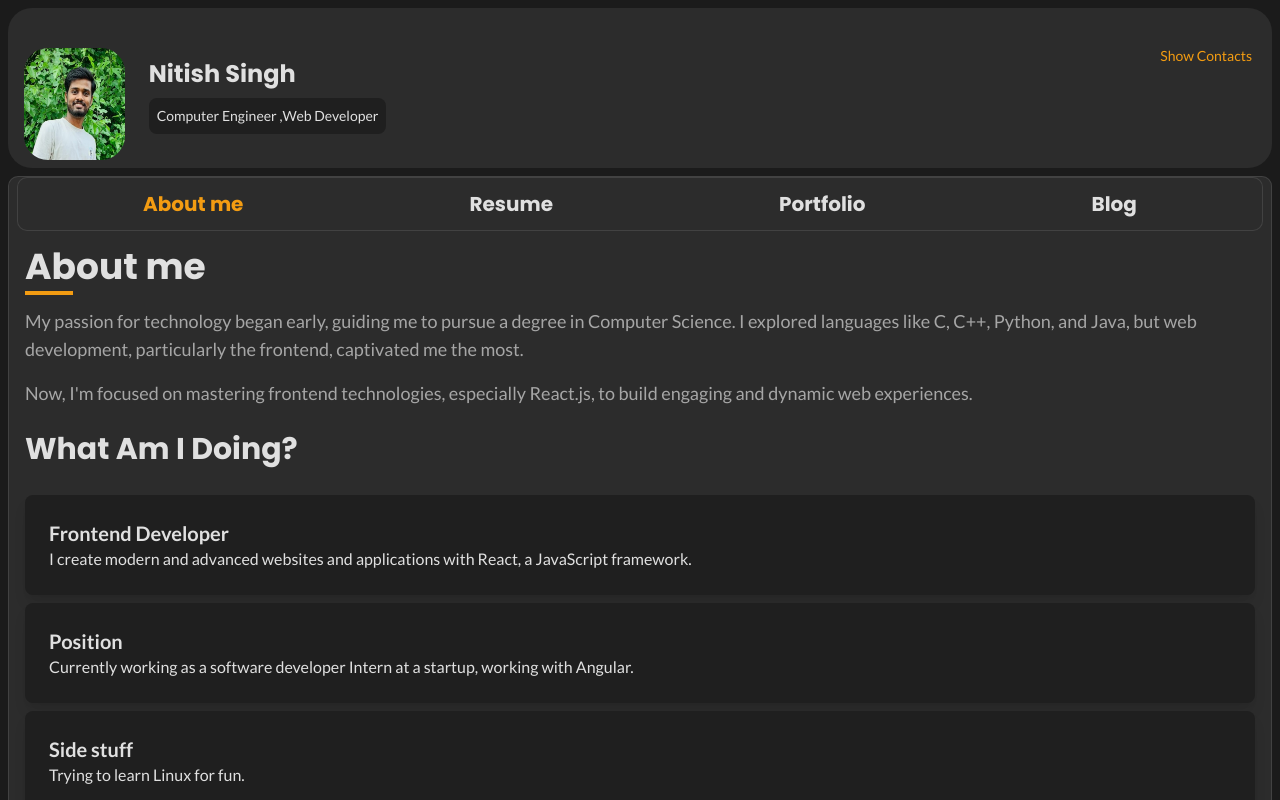
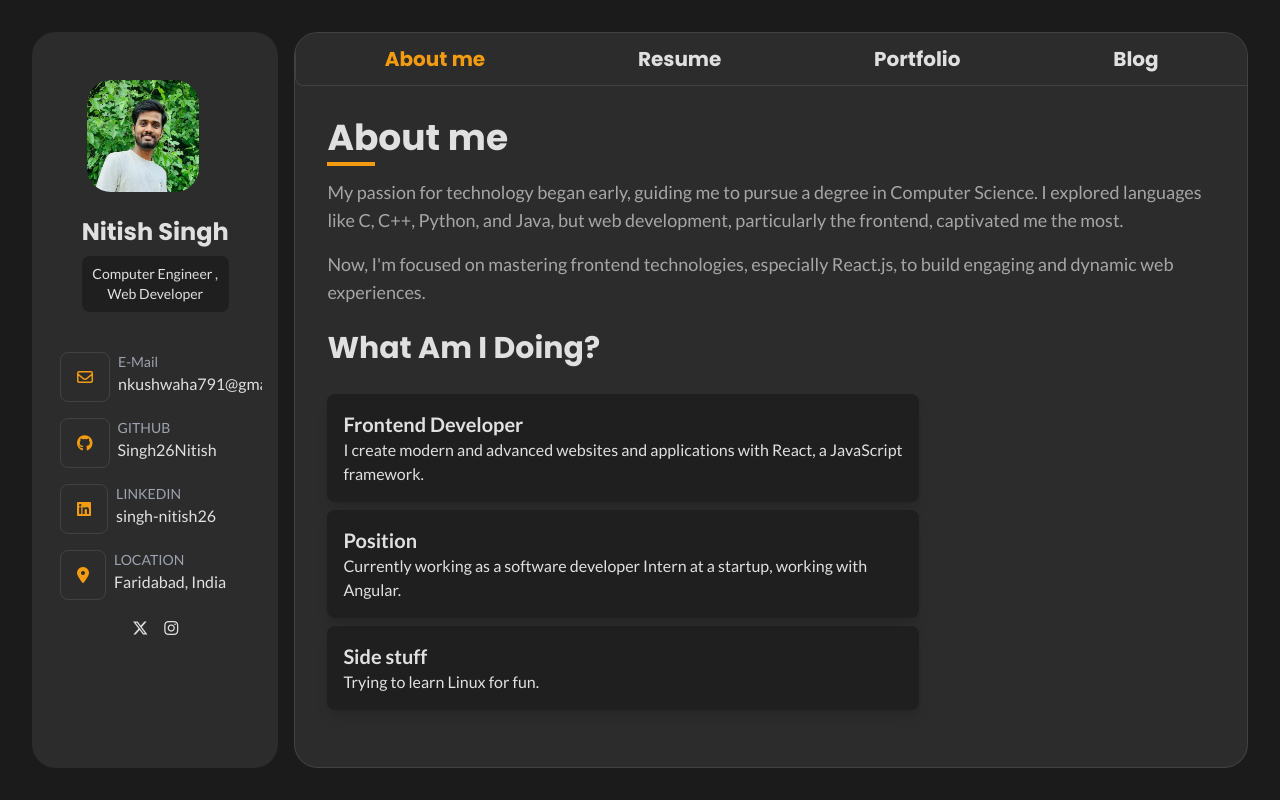
Before and after one commit to Singh26Nitish/profile, a React (Create React App) app: page /about in a window 1280 px wide. Built offline with nearby package versions, Linux system fonts and the light colour scheme.

Commit message:
first test done

```diff
--- a/src/Components/Aside.js
+++ b/src/Components/Aside.js
@@ -13,26 +13,26 @@ function Aside() {
     };
 
     return (
-        <aside className="text-font bg-light rounded-3xl m-2 pb-2">
+        <aside className="text-font bg-light rounded-3xl m-2 pb-4 sm:w-1/5 sm:p-4">
             {/* About me section */}
-            <div className="flex justify-start items-center px-4">
+            <div className="flex justify-start items-center px-4 sm:flex-col sm:mt-4">
                 <div className="mr-6">
-                    <img src={profile} alt="pfp" className="h-28 w-28 mt-10 rounded-3xl" />
+                    <img src={profile} alt="pfp" className="max-w-xs max-h-28 mt-4 rounded-3xl" />
                 </div>
 
-                <div className="flex justify-between w-full">
+                <div className="flex justify-between w-fu">
                     <div className="flex-col">
                         <div className="font-bold text-2xl mt-6 font-poppins text-font">
                             <p>Nitish Singh</p>
                         </div>
-                        <div className="text-sm p-2 mt-2 bg-content rounded-lg flex items-center text-font">
+                        <div className="text-sm p-2 mt-2 bg-content rounded-lg flex items-center text-font sm:flex-col">
                             <p>Computer Engineer ,</p>
                             <p> Web Developer</p>
                         </div>
                     </div>
 
                     {/* Toggle button aligned to the right */}
-                    <div className="mt-2 ml-auto rounded-lg text-sm">
+                    <div className="block sm:hidden mt-2 ml-auto rounded-lg text-sm">
                         <button
                             className="p-1 text-high"
                             onClick={toggleContacts}
@@ -45,7 +45,9 @@ function Aside() {
 
             {/* My handles section with smooth transition */}
             <div
-                className={`transition-max-height duration-500 ease-in-out overflow-hidden ${showContacts ? 'max-h-96' : 'max-h-0'}`}
+                className={`transition-all duration-500 ease-in-out overflow-hidden ${
+                    showContacts ? 'max-h-96 sm:max-h-full' : 'max-h-0 sm:max-h-full'
+                } sm:block`}
                 >
                 <div className="mt-10 flex flex-col ml-3">
                     {data.socials.map((card, index) => (
@@ -66,10 +68,16 @@ function Aside() {
                 </div>
 
                 <div className="flex justify-center mb-2">
-                    <div className="mx-2"><a href="https://x.com/Singh_Nitish26"><i className="fa-brands fa-x-twitter"></i></a></div>
-                    <div className="mx-2"><a href="https://www.instagram.com/singh_nitish26/"><i className="fa-brands fa-instagram"></i></a></div>
+                    <div className="mx-2">
+                    <a href="https://x.com/Singh_Nitish26"><i className="fa-brands fa-x-twitter"></i></a>
+                    </div>
+                    <div className="mx-2">
+                    <a href="https://www.instagram.com/singh_nitish26/"><i className="fa-brands fa-instagram"></i></a>
                     </div>
                 </div>
+            </div>
+
+
         </aside>
     );
 }
--- a/src/Components/Base.js
+++ b/src/Components/Base.js
@@ -4,7 +4,7 @@ import Home from "./Home";
 
 function Base() {
   return (
-    <div className="flex-col">
+    <div className="sm:flex sm:p-6 sm:my-auto sm:h-screen">
       <Aside />
       <Home />
     </div>
--- a/src/Components/Home.js
+++ b/src/Components/Home.js
@@ -8,10 +8,11 @@ import Blog from "../routes/Blog";
 
 function Home() {
     return (
-        <section className="bg-light m-2 text-font rounded-3xl thin-border flex flex-col justify-between overflow-auto overscroll-none">
+        <section className="bg-light m-2 text-font rounded-3xl thin-border flex flex-col justify-between overflow-auto
+        overscroll-none sm:w-4/5">
             <Navbar />
             <div className="flex-1 p-2 pt-2">
-                <div className="flex-1 p-2 pt-2">
+                <div className="flex-1 p-2 pt-2 sm:p-6">
                     <Routes>
                         {/* Redirect the root path to /about */}
                         <Route className="mx-1" path="/" element={<Navigate to="/about" replace />} />
--- a/src/Components/Navbar.js
+++ b/src/Components/Navbar.js
@@ -4,7 +4,10 @@ import { NavLink } from "react-router-dom";
 function Navbar() {
   return (
     <div className="relative w-full font-poppins">
-      <div className="bg-light flex text-font justify-around p-3 mx-2 rounded-3xl text-xl thin-border">
+      {/* <div className="bg-light flex text-font justify-around p-3 mx-rounded-3xl text-xl thin-border ">  */}
+      <div className="bg-light flex text-font justify-around p-3 mx-rounded-3xl text-xl border border-white rounded-lg thin-border sm:border-r-0 sm:border-t-0 sm:rounded-tl-none sm:rounded-br-none">
+
+
         <NavLink
           to="/about"
           className={({ isActive }) =>
--- a/src/index.css
+++ b/src/index.css
@@ -4,14 +4,7 @@
 @tailwind components;
 @tailwind utilities;
 
+
 .thin-border {
     border: 1px solid rgba(255, 255, 255, 0.1);
-    border-radius: 10px;
-}
-
-.no-border{
-    border-right: none;
-    border-top: none;
-    border-top-left-radius: 0;
-    border-bottom-right-radius: 0;
-}
+  }
--- a/src/routes/About.js
+++ b/src/routes/About.js
@@ -20,7 +20,7 @@ function About() {
                 <h1 className="text-3xl font-bold relative inline-block mb-5 font-poppins">What Am I Doing?</h1>
                 <div className="flex-col flex-wrap justify-around">
                     {/* First Card */}
-                    <div className="rounded-lg p-6 shadow-lg bg-content my-2">
+                    <div className="rounded-lg p-4 shadow-lg bg-content my-2 sm:w-2/3">
                         <div className="flex items-center">
                             <div>
                                 <h2 className="text-xl font-semibold">Frontend Developer</h2>
@@ -30,7 +30,7 @@ function About() {
                     </div>
 
                     {/* Second Card */}
-                    <div className="rounded-lg p-6 shadow-lg bg-content my-2">
+                    <div className="rounded-lg p-4 shadow-lg bg-content my-2 sm:w-2/3">
                         <div className="flex items-center">
                             <div>
                                 <h2 className="text-xl font-semibold">Position</h2>
@@ -40,7 +40,7 @@ function About() {
                     </div>
 
                     {/* Third Card */}
-                    <div className="rounded-lg p-6  shadow-lg bg-content my-2">
+                    <div className="rounded-lg p-4  shadow-lg bg-content my-2 sm:w-2/3">
                         <div className="flex items-center">
                             <div>
                                 <h2 className="text-xl font-semibold">Side stuff</h2>
--- a/src/routes/Resume.js
+++ b/src/routes/Resume.js
@@ -12,7 +12,7 @@ function Resume(){
             </div>
 
             <div>
-                <div className="text-white">
+                <div className="text-white sm:p-4">
                 <EducationTimeline />
                 </div>
             </div>
```
Lines whose indentation alone changed are shown as unchanged.
